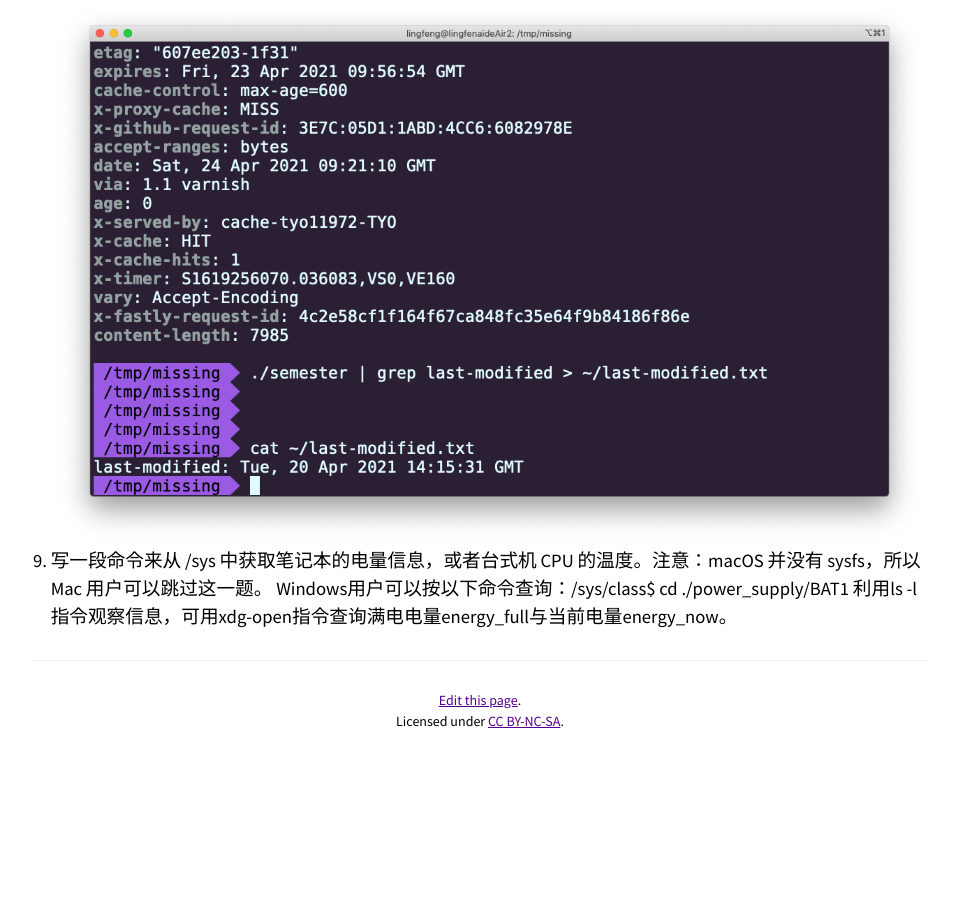
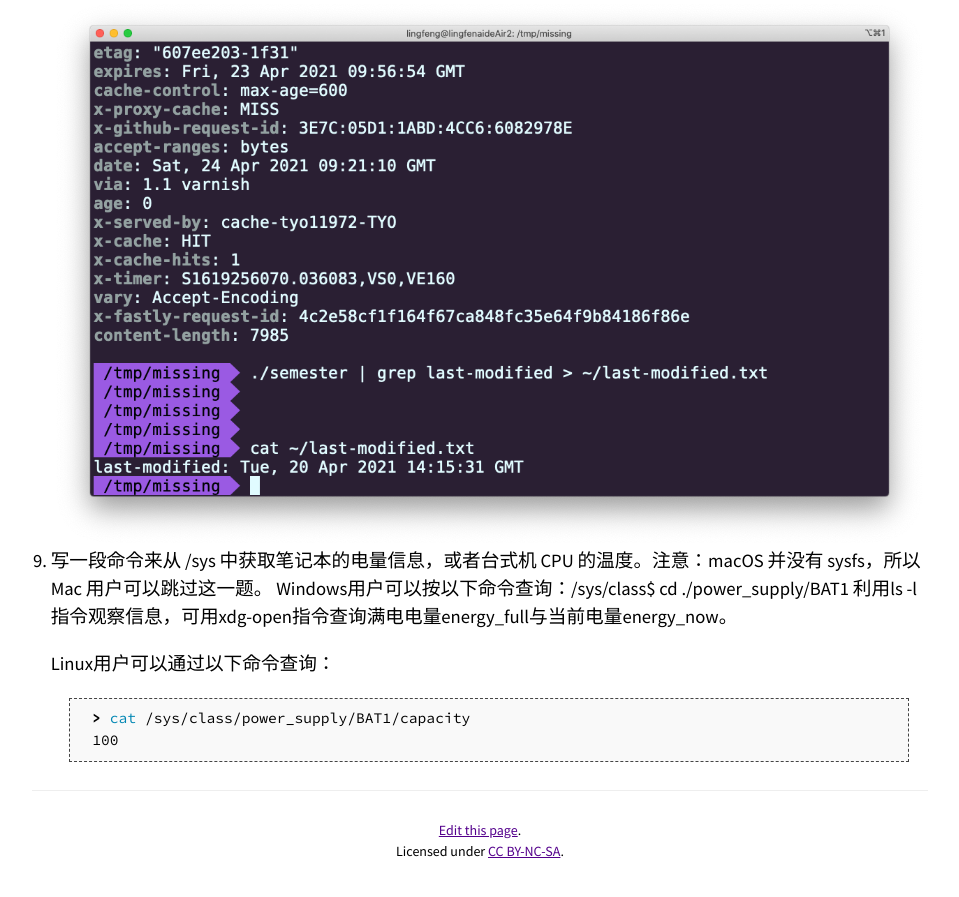
Before and after one commit to missing-semester-cn/missing-notes-and-solutions, a Jekyll site: the page built from _2020/solutions/course-shell-solution.md, in a window 1280 px wide and 900 px high, scrolled down 3957 px. Shown: the top 897 px of the window, without its empty margins (160-1119 px from the left). Built offline with Jekyll 4.4.1, drawn with Linux system fonts in a browser that asks for light colours; before the commit the page ends 4727 px from its top, so only the background shows below that.

Commit message:
Add Linux solution
Add Linux notebook solution

````diff
--- a/_2020/solutions/course-shell-solution.md
+++ b/_2020/solutions/course-shell-solution.md
@@ -28,5 +28,11 @@ index: 1
 8. 使用 `|` 和 `>` ，将 semester 文件输出的最后更改日期信息，写入主目录下的 `last-modified.txt` 的文件中
     ![7.png]({{site.url}}/2020/solutions/images/1/7.png)
 9. 写一段命令来从 /sys 中获取笔记本的电量信息，或者台式机 CPU 的温度。注意：macOS 并没有 sysfs，所以 Mac 用户可以跳过这一题。
-Windows用户可以按以下命令查询：/sys/class$ cd ./power_supply/BAT1
-利用ls -l指令观察信息，可用xdg-open指令查询满电电量energy_full与当前电量energy_now。
+    Windows用户可以按以下命令查询：/sys/class$ cd ./power_supply/BAT1
+    利用ls -l指令观察信息，可用xdg-open指令查询满电电量energy_full与当前电量energy_now。
+
+    Linux用户可以通过以下命令查询：
+    ```shell
+    > cat /sys/class/power_supply/BAT1/capacity
+    100
+    ```
````
